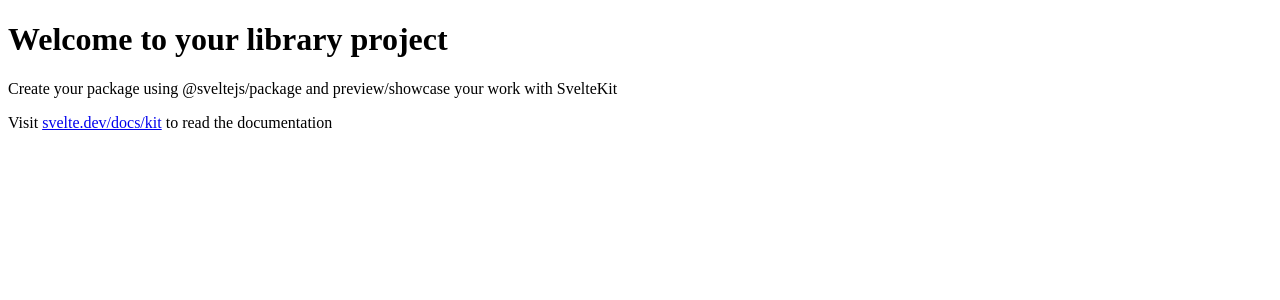
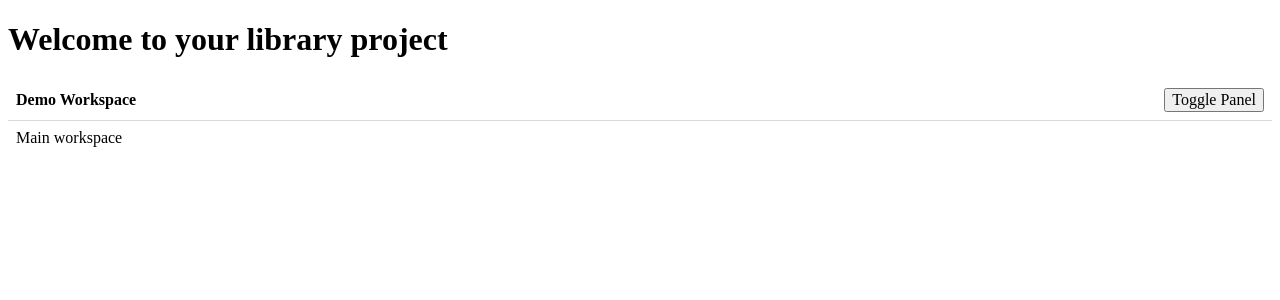
Before and after one commit to itlackey/sv-window-manager, a SvelteKit app: page / in a window 1280 px wide. Shown: the top 300 px of the page. Built offline with nearby package versions, Linux system fonts and the light colour scheme.

Commit message:
feat: Update +page.svelte to include WindowManagerShell component and remove placeholder text

```diff
--- a/src/routes/+page.svelte
+++ b/src/routes/+page.svelte
@@ -1,3 +1,8 @@
+<script>
+	import WindowManagerShell from "$lib/WindowManagerShell.svelte";
+
+</script>
 <h1>Welcome to your library project</h1>
-<p>Create your package using @sveltejs/package and preview/showcase your work with SvelteKit</p>
-<p>Visit <a href="https://svelte.dev/docs/kit">svelte.dev/docs/kit</a> to read the documentation</p>
+<WindowManagerShell title="Demo Workspace">
+
+</WindowManagerShell>
```
